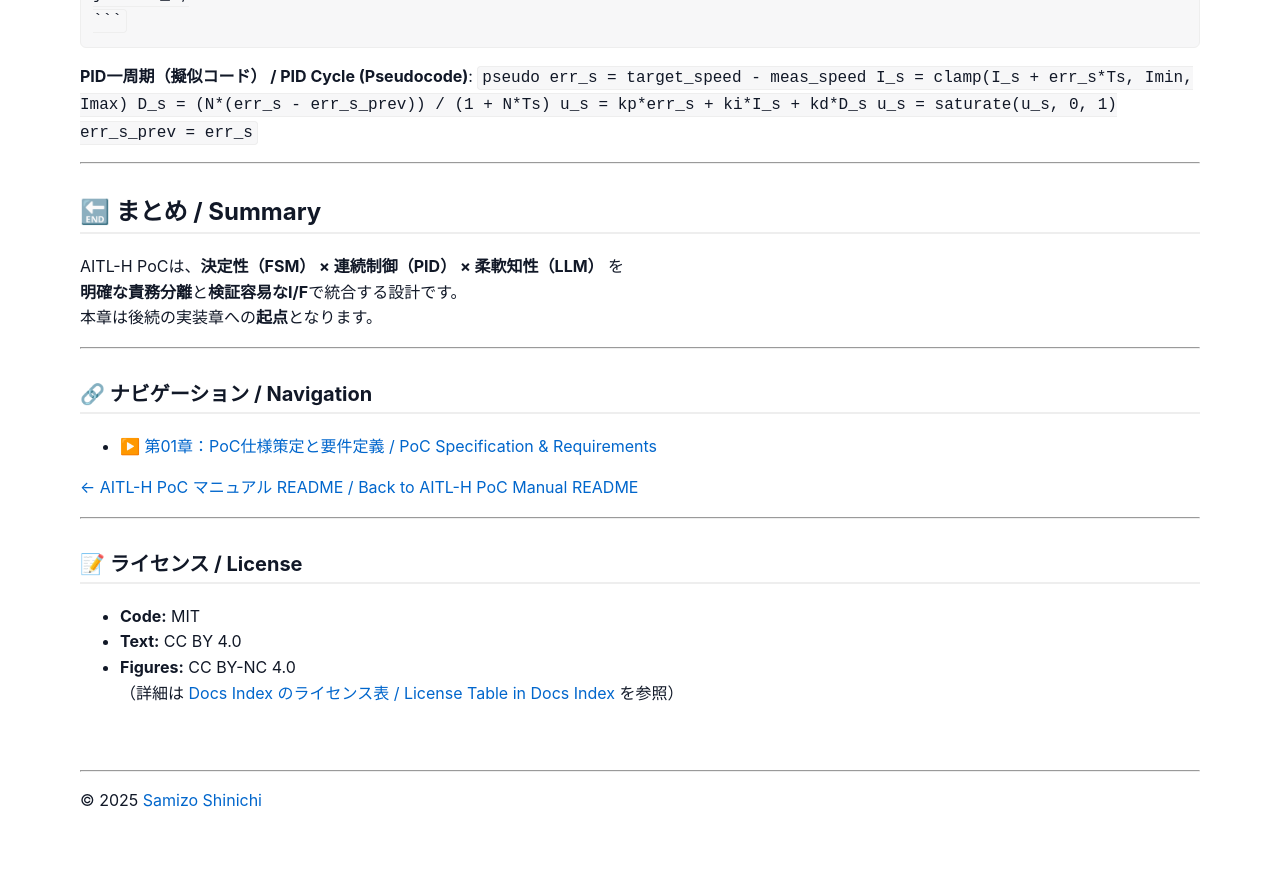
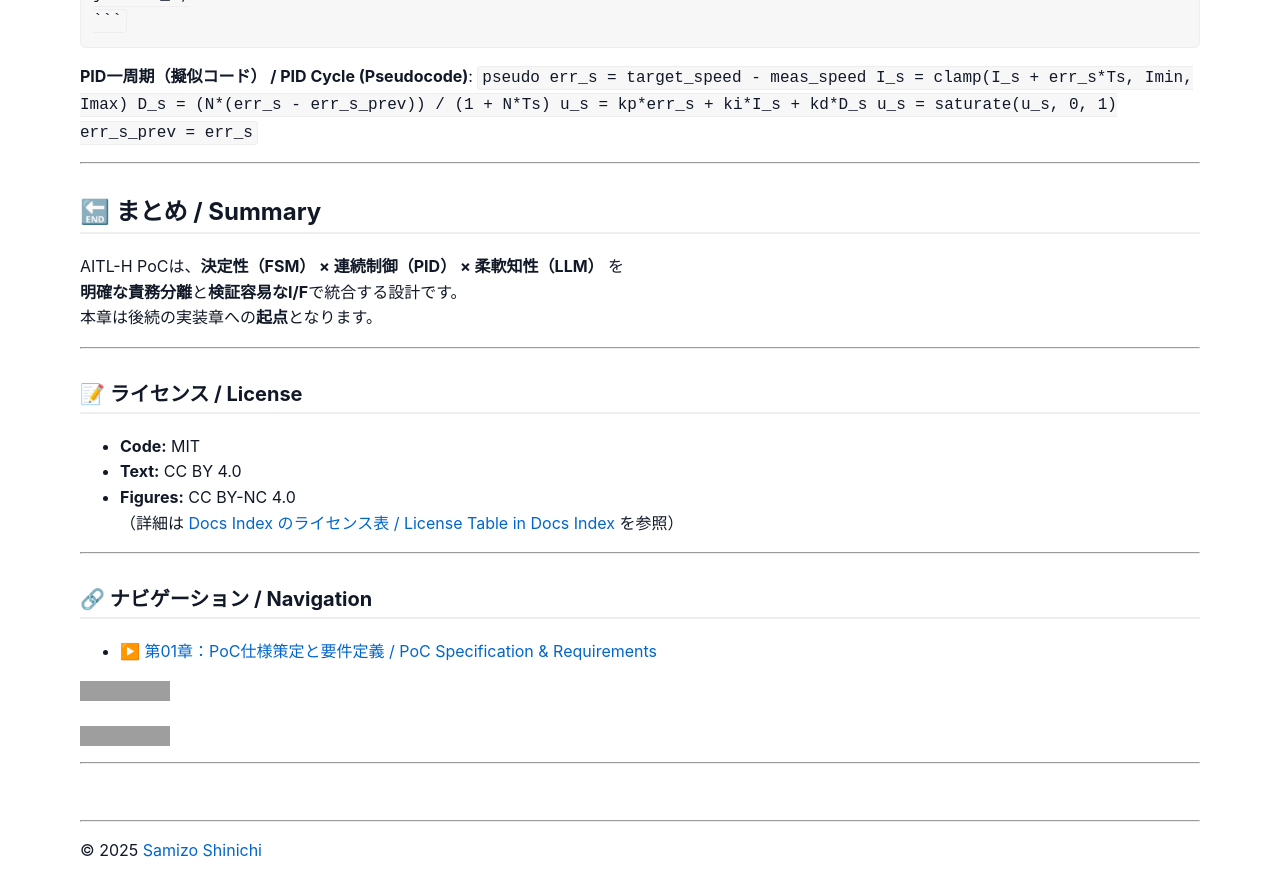
Before and after one commit to Samizo-AITL/AITL-H, a Jekyll site: the page built from docs/chapter00_overview.md, in a window 1280 px wide and 900 px high, scrolled down 4479 px. Shown: the top 896 px of the window. Built offline with Jekyll 4.4.1, drawn with Linux system fonts in a browser that asks for light colours; before the commit the page ends 5329 px from its top, so only the background shows below that; grey boxes are pictures that could not be loaded.

Commit message:
Update chapter00_overview.md

```diff
--- a/docs/chapter00_overview.md
+++ b/docs/chapter00_overview.md
@@ -199,15 +199,18 @@
 
 ---
 
-### 🔗 **ナビゲーション / Navigation**
-- ▶️ [第01章：PoC仕様策定と要件定義 / PoC Specification & Requirements](https://samizo-aitl.github.io/AITL-H/docs/chapter01_aitl_architecture.html)
-
-[← AITL-H PoC マニュアル README / Back to AITL-H PoC Manual README](https://samizo-aitl.github.io/AITL-H/docs/)
-
----
-
 ### 📝 **ライセンス / License**
 - **Code:** MIT
 - **Text:** CC BY 4.0
 - **Figures:** CC BY-NC 4.0
 （詳細は [Docs Index のライセンス表 / License Table in Docs Index](https://samizo-aitl.github.io/AITL-H/docs/#-ライセンス--license) を参照）
+
+---
+
+### 🔗 **ナビゲーション / Navigation**
+- ▶️ [第01章：PoC仕様策定と要件定義 / PoC Specification & Requirements](https://samizo-aitl.github.io/AITL-H/docs/chapter01_aitl_architecture.html)
+
+[![📄 READMEに戻る / Back to README](https://img.shields.io/badge/Back%20to-README-blue?logo=readme)](https://samizo-aitl.github.io/AITL-H/docs/)
+[![🏠 AITL-Hトップ / AITL-H Top](https://img.shields.io/badge/AITL--H-Top-brightgreen?logo=github)](https://samizo-aitl.github.io/AITL-H/)
+
+---
```
